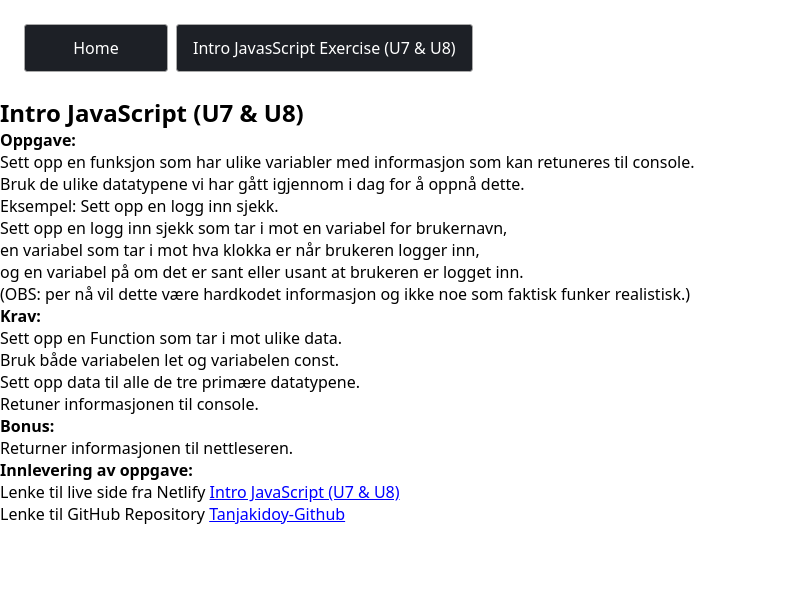
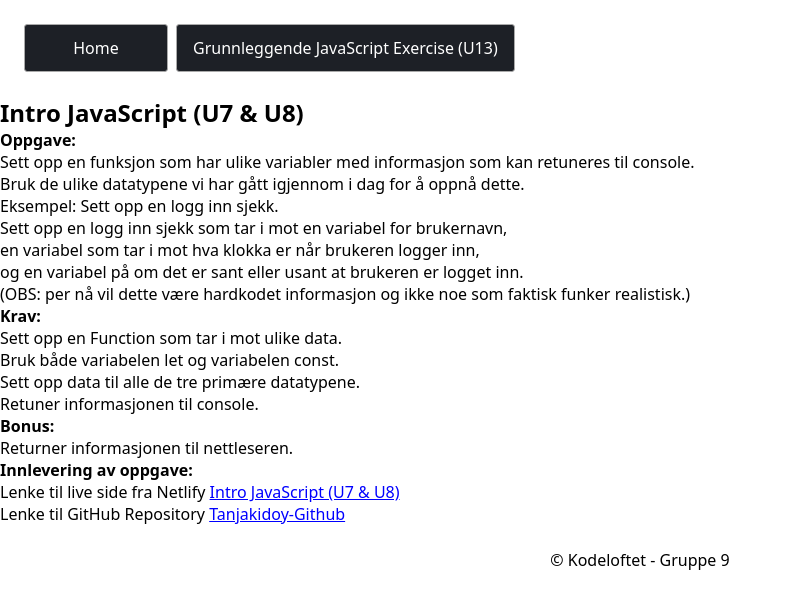
Before and after one commit to Tanjakidoy/U13-Grunnleggende-JavaScript-Kodeloftet, a website: page page2.html in a window 1280 px wide. Shown: the whole page, without its empty margins (0-792 px from the left). Drawn offline with Linux system fonts and the light colour scheme.

Commit message:
After Lesson

```diff
--- a/page2.html
+++ b/page2.html
@@ -1,4 +1,3 @@
-<!DOCTYPE html>
 <html lang="en">
   <head>
     <title>Other page</title>
@@ -7,10 +6,11 @@
     <link rel="stylesheet" href="styles.css" />
     <script type="module" src="script.js"></script>
   </head>
+
   <body>
     <nav>
       <a href="/">Home</a>
-      <a href="/page2.html" aria-current="page">Intro JavasScript Exercise (U7 & U8)</a>
+      <a href="/page2.html" aria-current="page">Grunnleggende JavaScript Exercise (U13)</a>
     </nav>
     <main>
       <h2>Intro JavaScript (U7 & U8)</H2>
@@ -34,3 +34,10 @@ Lenke til live side fra Netlify
 
 Lenke til GitHub Repository
 <a href="https://github.com/Tanjakidoy/U7-U8-Kodeloftet-Intro-JavaScript/blob/main/script.js">Tanjakidoy-Github</a>
+
+<footer>
+  <p>&copy Kodeloftet - Gruppe 9</p>
+</footer>
+
+</body>
+</html>
```
